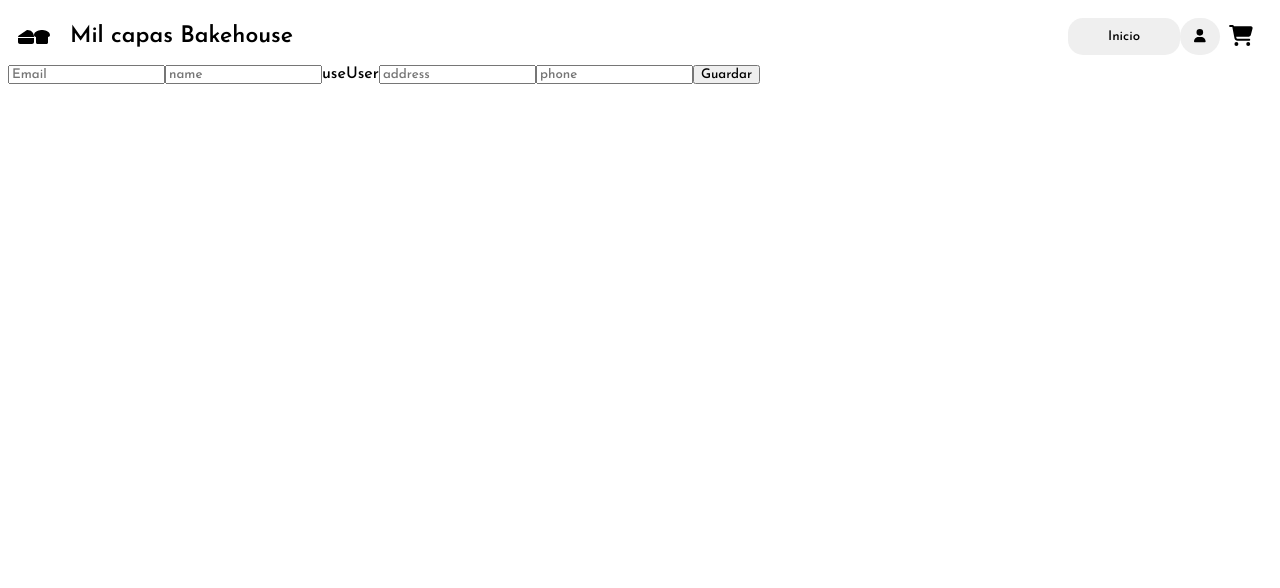
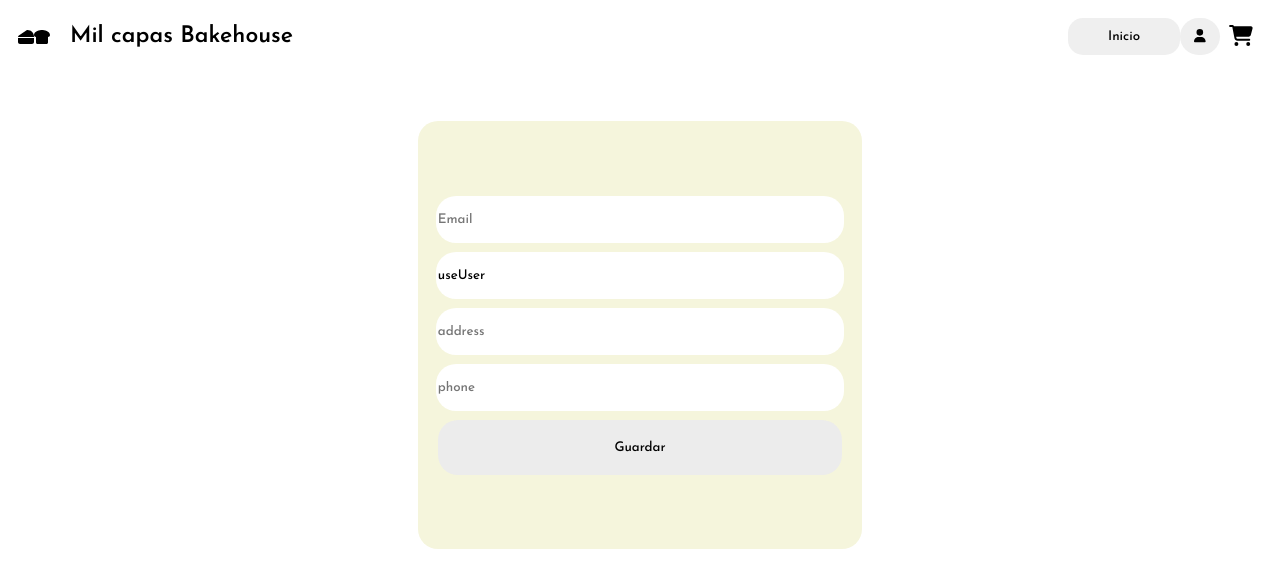
Before and after one commit to Yulanyandrea/MilCapasBakehouse_frontend, a Next.js app: page /Auth0Data/Auth0Data in a window 1280 px wide. Shown: the top 588 px of the page. Built offline with nearby package versions, Linux system fonts and the light colour scheme; no server answers.

Commit message:
style for auth0 information with Google

```diff
--- a/src/pages/Auth0Data/Auth0Data.jsx
+++ b/src/pages/Auth0Data/Auth0Data.jsx
@@ -20,8 +20,8 @@ const Auth0Data = () => {
     <section className={auth0.containerauth0}>
       <Header />
       <section className={auth0.auth0Input}>
-        <input type="text" className={auth0["auth0Input__inputs--configDetail"]} placeholder="Email" onChange={handleChange} name='email'/>{useUser?.email}
-        <input type="text" className={auth0["auth0Input__inputs--configDetail"]} placeholder="name" onChange={handleChange} name='name'/>{useUser?.name}
+        <input type="text" className={auth0["auth0Input__inputs--configDetail"]} placeholder="Email" onChange={handleChange} name='email' value={useUser?.email}/>
+        <input type="text" className={auth0["auth0Input__inputs--configDetail"]} placeholder="name" onChange={handleChange}  value={useUser?.name}/>
         <input type="text" className={auth0["auth0Input__inputs--configDetail"]} placeholder="address" onChange={handleChange} name='address'/>
         <input type="text" className={auth0["auth0Input__inputs--configDetail"]} placeholder="phone" onChange={handleChange} name='phone'/>
         <button className={auth0["auth0Input__inputs--btn"]} onClick={handleSave}>Guardar</button>
--- a/src/pages/Auth0Data/auth0.module.css
+++ b/src/pages/Auth0Data/auth0.module.css
@@ -0,0 +1,39 @@
+.auth0Input{
+  display: flex;
+  flex-direction: column;
+  justify-content: center;
+  align-items: center;
+  padding: 20px;
+  background-color: beige;
+  border-radius: 20px;
+  position: relative;
+  top: 56px;
+}
+
+.auth0Input__inputs--configDetail{
+  border-style: none;
+  height: 45px;
+  border-radius: 20px;
+  width: 100%;
+  margin-bottom: 9px;
+}
+
+.auth0Input__inputs--btn{
+  height: 55px;
+  border-radius: 20px;
+  width: 100%;
+  border-style: none;
+  background-color:#ececec;
+}
+
+.auth0Input__inputs--btn:hover{
+  background-color:#b69776;
+}
+
+@media(min-width:1200px){
+  .auth0Input{
+    width: 32%;
+    margin: auto;
+    height: 388px;
+  }
+}
```
